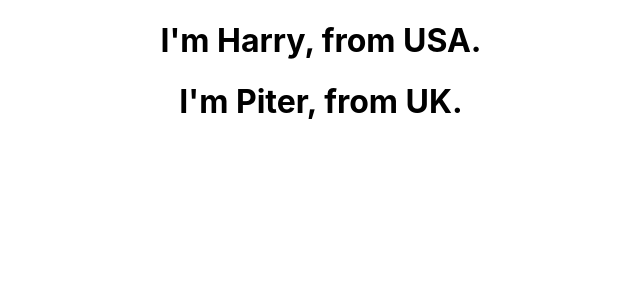
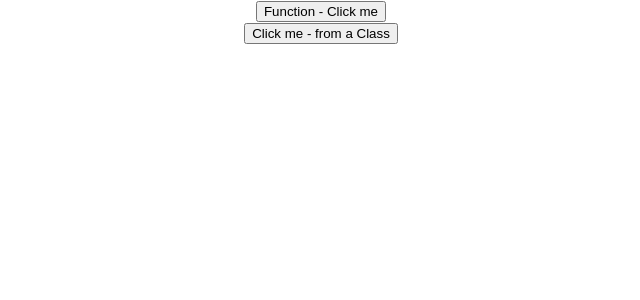
Before and after one commit to Prodip2416/react-exercise, a React (Create React App) app in the folder hello-react/: page / in a window 1280 px wide. Shown: the top 300 px of the page, without its empty margins (319-959 px from the left). Built offline with nearby package versions, Linux system fonts and the light colour scheme.

Commit message:
event handler

```diff
--- a/hello-react/src/App.js
+++ b/hello-react/src/App.js
@@ -1,9 +1,11 @@
 import React from 'react';
-import logo from './logo.svg';
+// import logo from './logo.svg';
 import './App.css';
-import Greet from './components/Greet';
-import Welcome from './components/Welcome';
-import Hello from './components/Hello';
+// import Greet from './components/Greet';
+// import Welcome from './components/Welcome';
+// import Hello from './components/Hello';
+import FunctionEventHandler from './components/FunctionEventHandler';
+import ClassEventHandler from './components/ClassEventHandler';
 // import FunctionalComponents from './components/FunctionalComponents';
 // import {FunctionalComponents} from './components/FunctionalComponents';
 // import ClassComponents from './components/ClassComponents';
@@ -12,11 +14,13 @@
 // import ClassProps from './components/ClassProps';
 // import State from './components/State';
 // import SetState from './components/SetState';
-import Destructuring from './components/Destructuring';
+// import Destructuring from './components/Destructuring';
 
 function App() {
   return (
     <div className="App">
+      <FunctionEventHandler/>
+      <ClassEventHandler/>
       {/* <Greet/> */}
       {/* <Welcome/> */}
       {/* <Hello/> */}
@@ -36,8 +40,8 @@
 
       {/* <State/> */}
       {/* <SetState/> */}
-      <Destructuring name="Harry" country="USA"/>
-      <Destructuring name="Piter" country="UK"/>
+      {/* <Destructuring name="Harry" country="USA"/>
+      <Destructuring name="Piter" country="UK"/> */}
     </div>
   );
 }
--- /dev/null
+++ b/hello-react/src/components/ClassEventHandler.js
@@ -0,0 +1,16 @@
+import React, { Component } from 'react'
+
+export class ClassEventHandler extends Component {
+    clickHandler() {
+        console.log('Clicked - from a class');
+    }
+    render() {
+        return (
+            <div>
+                <button onClick={this.clickHandler}>Click me - from a Class</button>
+            </div>
+        )
+    }
+}
+
+export default ClassEventHandler
--- /dev/null
+++ b/hello-react/src/components/FunctionEventHandler.js
@@ -0,0 +1,14 @@
+import React from 'react';
+
+const FunctionEventHandler = () => {
+    const clickHandler = () =>{
+        console.log('Clicked - from a function');
+    }
+    return (
+        <div>
+            <button onClick={clickHandler}>Function - Click me</button>
+        </div>
+    );
+};
+
+export default FunctionEventHandler;
```
